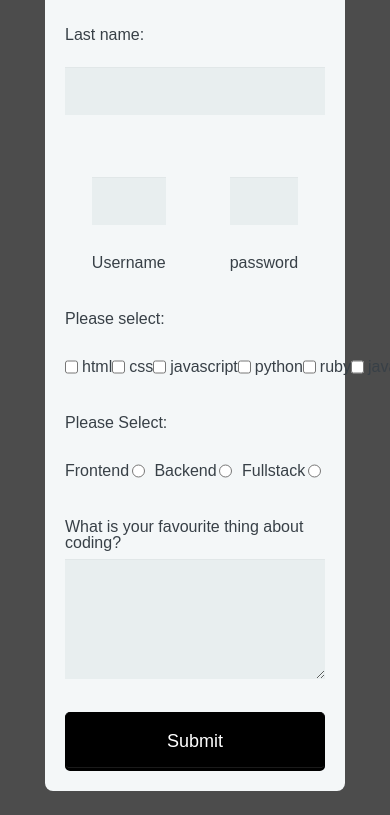
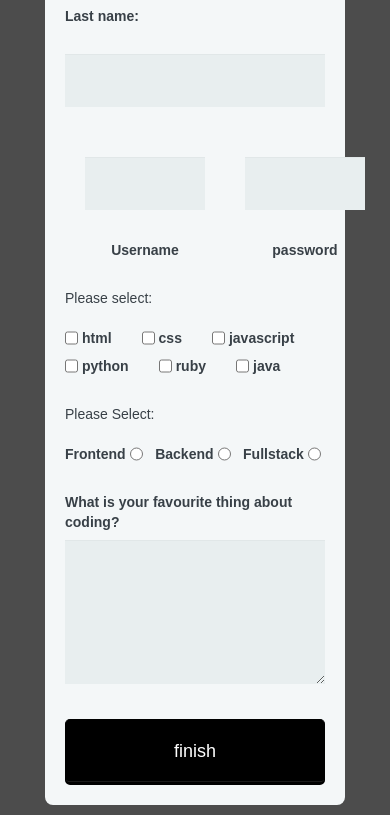
Before and after one commit to amxra/Html-form, a plain HTML site: page index.html in a window 390 px wide. Shown: the part 307-1122 px from the top of the page. Drawn offline with nearby package versions, Linux system fonts and the light colour scheme.

Commit message:
Responsiveness across screens

```diff
--- a/index.html
+++ b/index.html
@@ -6,14 +6,17 @@
     <meta http-equiv="X-UA-Compatible" content="ie=edge">
     <title>Form</title>
     <link href="resources/css/reset.css" rel="stylesheet" type="text/css">
+    <link rel="stylesheet" href="https://maxcdn.bootstrapcdn.com/bootstrap/3.3.6/css/bootstrap.min.css"/>
     <link href="resources/css/style.css" rel="stylesheet">
+
 
 </head>
 <body>
 
 
-
-    <form action="/example.html" method="POST">
+   <div class="container">
+       <div class="col-s-12 col-xs-12 col-md-12 col-l-12">
+    <form action="sucess.html" method="POST">
         <h1>Practice HTML form</h1>
         <div class="form"></div>
         <section class="name">
@@ -80,7 +83,7 @@
             <div class="check">
                 <p>Please Select:</p>
             </div>
-            <div class="check-choices">
+            <div class="check-choice">
                 <label for="fe">Frontend</label>
                 <input type="radio" name="focus" id="fe" value="fe">
                 <br>
@@ -97,13 +100,13 @@
             <textarea id="txt" name="txt" rows="5" cols="30" required></textarea>
         </section>
 
-        <a class ="submit" href="sucess.html">Submit</a>
-<!--
+       <!-- <a class ="submit" href="sucess.html"><input type="submit" value="finish"></a> -->
+
         <section class="submit">
             <input type="submit" value="finish">
         </section>
 
-    -->
+
 
 
 
@@ -113,6 +116,8 @@
 
     </form>
     </div>
+   </div>
+</div>
 
 </body>
 </html>
--- a/resources/css/style.css
+++ b/resources/css/style.css
@@ -7,7 +7,7 @@
   body {
     font-family: 'Nunito', sans-serif;
     color: #384047;
-    background-color: rgba(0,0,0,0.7)
+    background-color: rgba(0,0,0,0.7);
   }
 
   form {
@@ -17,8 +17,6 @@
     background: #f4f7f8;
     border-radius: 8px;
   }
-
-
 
   h1 {
     margin: 0 0 30px 0;
@@ -70,12 +68,13 @@
     margin-bottom: 10px;
   }
 
+
   label {
     display: block;
     margin-bottom: 8px;
   }
 
-  .check-choices{
+  .check-choices, .check-choice{
     display: flex;
     justify-content: space-between;
     margin: 2rem 0;
@@ -102,7 +101,7 @@
 
   }
 
-  a{
+  /* a{
     display: flex;
     justify-content: center;
     text-decoration: none;
@@ -117,3 +116,33 @@
     box-shadow: 0 -1px 0 rgba(255,255,255,0.1) inset;
     margin-bottom: 10px;
   }
+  */
+
+
+
+  /* Responsiveness */
+
+  @media only screen and (min-width:781px) and (max-width:1080px){
+    body{
+      padding-top: 15%;
+    }
+  }
+
+  @media only screen and (max-width:780px){
+    .check-choices{
+      flex-wrap: wrap;
+      justify-content: flex-start;
+    }
+
+    .check-choices label{
+      padding-right: 3rem;
+    }
+
+    .login{
+      justify-content: space-evenly;
+    }
+
+    input[type="password"], .login input[type="text"]{
+      width: 12rem;
+    }
+  }
```
